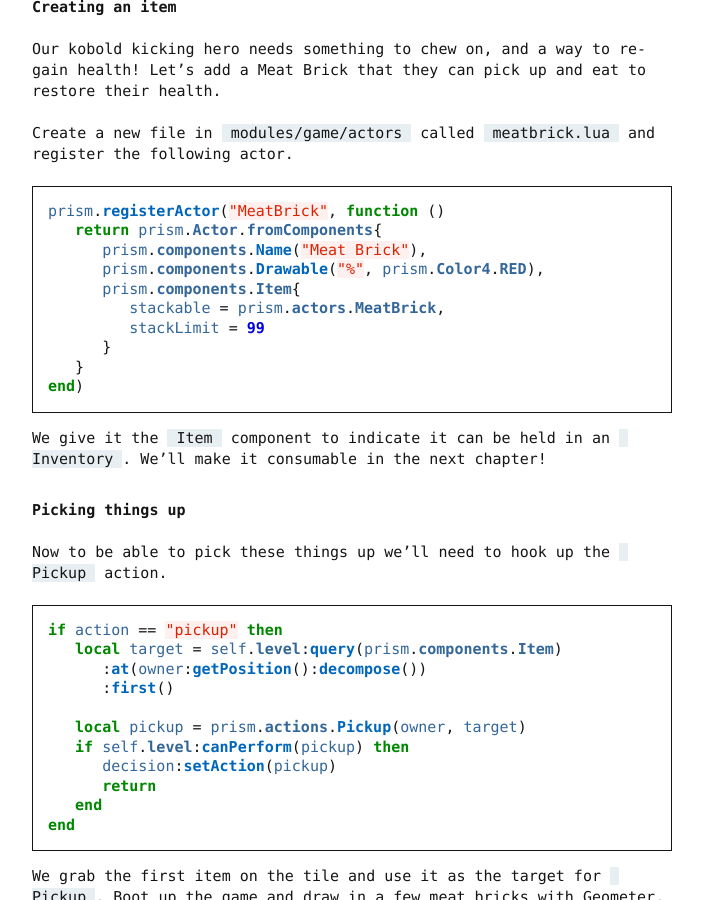
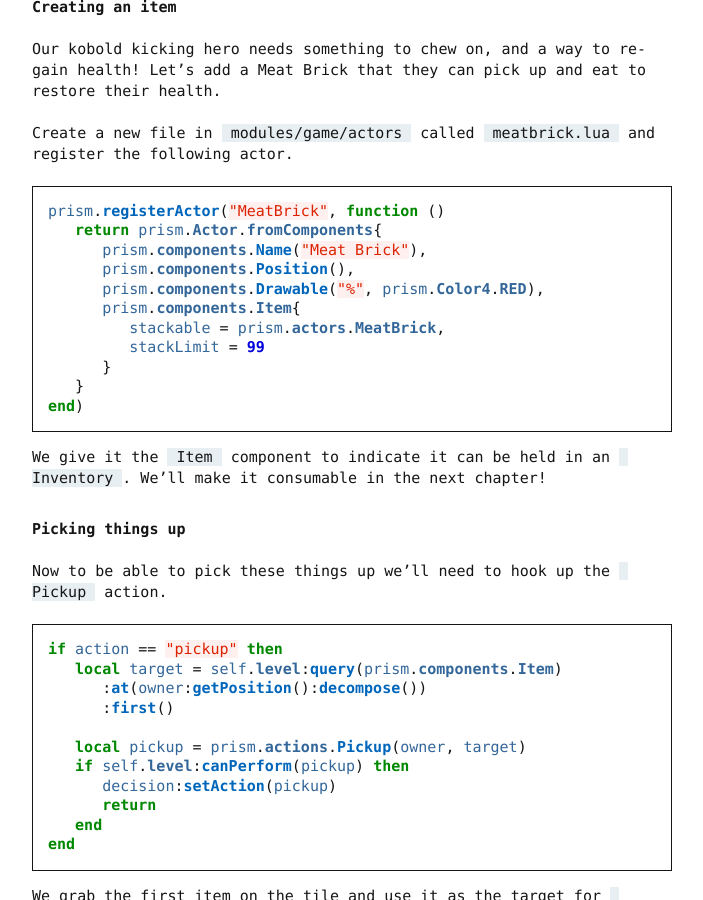
Before and after one commit to drewww/prism, a Sphinx documentation site: the page built from docs/source/making-a-roguelike/part10.rst, in a window 1280 px wide and 900 px high, scrolled down 3662 px. Shown: the whole window, without its empty margins (438-1141 px from the left). Built offline with Sphinx 7.4.7, drawn with Linux system fonts in a browser that asks for light colours; pages that are not in the unit, such as notebooks, are missing from menus; cross-references to code outside the pages are shown as plain code.

Commit message:
Added missing position component to Meat Brick.

```diff
--- a/docs/source/making-a-roguelike/part10.rst
+++ b/docs/source/making-a-roguelike/part10.rst
@@ -259,6 +259,7 @@ Create a new file in ``modules/game/actors`` called ``meatbrick.lua`` and regist
    prism.registerActor("MeatBrick", function ()
       return prism.Actor.fromComponents{
          prism.components.Name("Meat Brick"),
+         prism.components.Position(),
          prism.components.Drawable("%", prism.Color4.RED),
          prism.components.Item{
             stackable = prism.actors.MeatBrick,
```
